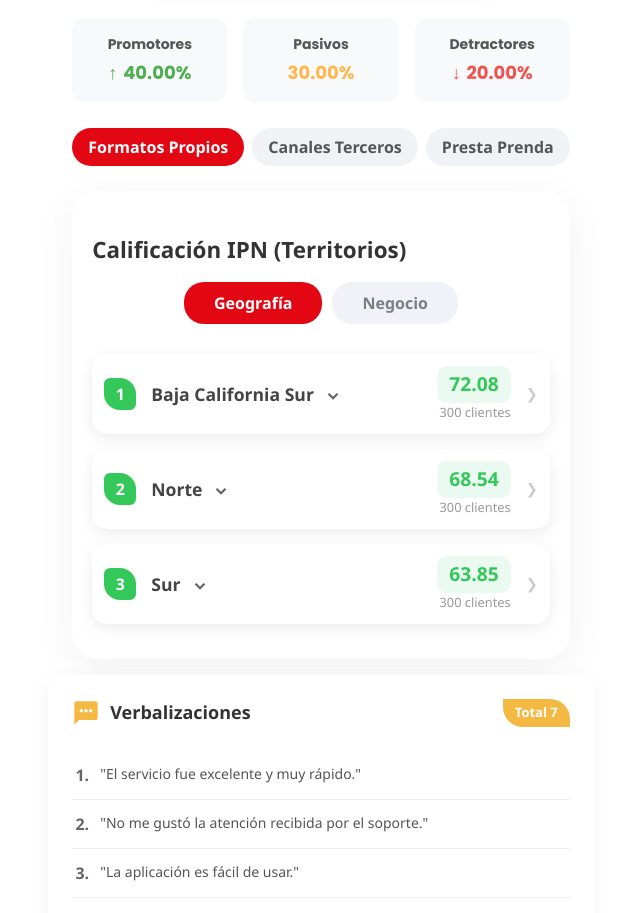
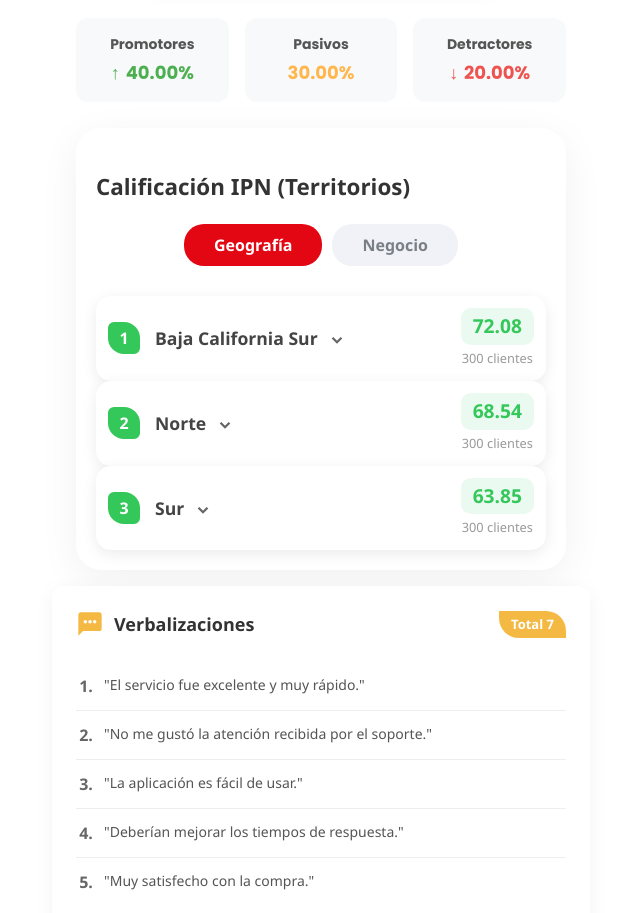
Before and after one commit to jluisgg01/vc-ipn, a Vue app: page / in a window 1280 px wide. Shown: the part 860-1773 px from the top of the page, without its empty margins (319-959 px from the left). Built offline with nearby package versions, Linux system fonts and the light colour scheme.

Commit message:
componentes finales

```diff
--- a/src/App.vue
+++ b/src/App.vue
@@ -1,4 +1,5 @@
 <script setup lang="ts">
+import { ref } from 'vue';
 import HeaderNavigation from "./components/HeaderNavigation.vue";
 import Buscador from "./components/Buscador.vue";
 import ComponenteResumen from "./components/ComponenteResumen.vue";
@@ -17,6 +18,9 @@ const verbalizations = [
   "Volvería a comprar sin duda.",
   "El precio es un poco alto para lo que ofrece."
 ];
+
+// Estado compartido para el filtro de canales
+const canalSeleccionado = ref('Formatos Propios');
 </script>
 
 <template>
@@ -28,14 +32,19 @@ const verbalizations = [
       <router-view />
 
       <div class="cards-container">
-        <Canales />
+        <!-- Canales actualiza la variable canalSeleccionado -->
+        <Canales v-model:filtroActivo="canalSeleccionado" />
+
         <TacometroCard
             :percentage="55"
             :clients="300"
             :trendValue="0.2"
         />
         <ComponenteResumen :detractores="20" :pasivos="30" :promotores="40" />
-        <Ranking />
+
+        <!-- Ranking recibe la variable canalSeleccionado -->
+        <Ranking :canalSeleccionado="canalSeleccionado" />
+
         <VerbalizationsCard :items="verbalizations" />
       </div>
     </main>
--- a/src/components/Canales.vue
+++ b/src/components/Canales.vue
@@ -1,5 +1,5 @@
 <script setup>
-import { ref, computed } from 'vue';
+import { ref, computed, watch } from 'vue';
 
 // 1. Estado para el filtro seleccionado
 const filtroActivo = ref('Formatos Propios');
@@ -34,6 +34,15 @@ const datosCanales = {
 
 // 4. Propiedad computada para obtener los datos según el filtro
 const infoFiltrada = computed(() => datosCanales[filtroActivo.value]);
+
+// Emitir el filtro activo
+const emit = defineEmits(['update:filtroActivo']);
+
+// Observar cambios en filtroActivo y emitir el evento
+watch(filtroActivo, (newValue) => {
+  emit('update:filtroActivo', newValue);
+}, { immediate: true }); // Emitir el valor inicial inmediatamente
+
 </script>
 
 <template>
--- a/src/components/Ranking.vue
+++ b/src/components/Ranking.vue
@@ -1,103 +1,154 @@
-¡Claro! Vamos a integrar el SVG Chevron directamente en la estructura de Ranking.vue. He refinado el código para que sea más limpio y profesional, aprovechando las capacidades de WebStorm para manejar componentes SFC (Single File Component).
-
-Aquí tienes el componente completo con la flecha programada y el detalle desplegable:
-
-Ranking.vue
-Fragmento de código
 <script setup>
 import { ref, computed } from 'vue';
 
-// --- ESTADO ---
-const canalSeleccionado = ref('Formatos Propios');
+const props = defineProps({
+  canalSeleccionado: { type: String, default: 'Formatos Propios' }
+});
+
 const segmentacionActiva = ref('Geografía');
-const itemAbierto = ref(null); // ID del ítem que está expandido
+const itemAbierto = ref(null);
 
 // --- MÉTODOS ---
-const toggleItem = (id) => {
-  itemAbierto.value = itemAbierto.value === id ? null : id;
-};
-
-// --- DATOS (Reglas de Negocio) ---
-const baseDeDatos = {
-  'Formatos Propios': {
-    header: { titulo: 'Red', periodo: 'Trimestral', corte: 'Enero', rango: '$40 a $45', badge: 'Q1' },
-    Geografía: [
-      {
-        id: 1, nombre: 'Baja California Sur', score: '72.08', clientes: '300 clientes',
-        detalle: { prom: '77.41%', pas: '11.63%', det: '10.40%' }
-      },
-      {
-        id: 2, nombre: 'Norte', score: '68.54', clientes: '300 clientes',
-        detalle: { prom: '65.10%', pas: '20.00%', det: '14.90%' }
-      },
-      {
-        id: 3, nombre: 'Sur', score: '63.85', clientes: '300 clientes',
-        detalle: { prom: '50.00%', pas: '30.00%', det: '20.00%' }
-      }
-    ],
-    Negocio: []
+const toggleItemGeografia = (id) => {
+  if (segmentacionActiva.value === 'Geografía') {
+    itemAbierto.value = itemAbierto.value === id ? null : id;
   }
 };
 
-const dataActual = computed(() => baseDeDatos[canalSeleccionado.value] || { header: {}, Geografía: [] });
-const rankingFiltrado = computed(() => dataActual.value[segmentacionActiva.value] || []);
+const handleNegocioToggle = (event, id) => {
+  event.stopPropagation();
+
+  // Si hacemos clic en el que ya está abierto, lo cerramos (vuelve a rojo)
+  if (itemAbierto.value === id) {
+    itemAbierto.value = null;
+  } else {
+    // Si hacemos clic en uno nuevo, el anterior se cierra automáticamente
+    // y este nuevo se abre (se pone en verde y baja al final)
+    itemAbierto.value = id;
+  }
+};
+
+// --- DATA ---
+const listaNegociosComun = [
+  { nombre: 'Afore', valor: 81.78 }, { nombre: 'Cajas', valor: 70.44 },
+  { nombre: 'Canales Terceros', valor: 73.69 }, { nombre: 'Captación', valor: 73.69 },
+  { nombre: 'Crédito al consumo', valor: 73.69 }, { nombre: 'Divisas', valor: 73.69 },
+  { nombre: 'Elektra', valor: 73.69 }, { nombre: 'Nómina Azteca', valor: 73.69 },
+  { nombre: 'Presta Prenda', valor: 58.20 }, { nombre: 'Préstamos Personales', valor: 55.40 },
+  { nombre: 'Remesas', valor: 50.15 }, { nombre: 'Seguros', valor: 45.00 }
+];
+
+const baseDeDatos = {
+  'Formatos Propios': {
+    Geografía: [
+      { id: 1, nombre: 'Baja California Sur', score: '72.08', clientes: '300 clientes', detalle: { prom: '77.41%', pas: '11.63%', det: '10.40%' } },
+      { id: 2, nombre: 'Norte', score: '68.54', clientes: '300 clientes', detalle: { prom: '65.10%', pas: '20.00%', det: '14.90%' } },
+      { id: 3, nombre: 'Sur', score: '63.85', clientes: '300 clientes', detalle: { prom: '50.00%', pas: '30.00%', det: '20.00%' } }
+    ],
+    Negocio: [
+      { id: 1, nombre: 'Norte', negocios: listaNegociosComun },
+      { id: 2, nombre: 'Sur', negocios: listaNegociosComun },
+      { id: 3, nombre: 'Centro', negocios: listaNegociosComun }
+    ]
+  },
+  'Canales Terceros': {
+    Geografía: [
+      { id: 1, nombre: 'Division del Norte', score: '70.50', clientes: '250 clientes', detalle: { prom: '75.00%', pas: '15.00%', det: '10.00%' } },
+      { id: 2, nombre: 'Occidente', score: '66.20', clientes: '200 clientes', detalle: { prom: '60.00%', pas: '25.00%', det: '15.00%' } },
+      { id: 3, nombre: 'Oriente', score: '62.10', clientes: '180 clientes', detalle: { prom: '55.00%', pas: '25.00%', det: '20.00%' } }
+    ],
+    Negocio: [
+      { id: 1, nombre: 'Division del Norte', negocios: listaNegociosComun },
+      { id: 2, nombre: 'Occidente', negocios: listaNegociosComun },
+      { id: 3, nombre: 'Oriente', negocios: listaNegociosComun }
+    ]
+  },
+  'Presta Prenda': {
+    Geografía: [
+      { id: 1, nombre: 'Baja California Sur', score: '74.30', clientes: '320 clientes', detalle: { prom: '78.00%', pas: '12.00%', det: '10.00%' } },
+      { id: 2, nombre: 'Centro', score: '69.10', clientes: '280 clientes', detalle: { prom: '66.00%', pas: '20.00%', det: '14.00%' } },
+      { id: 3, nombre: 'Sureste', score: '64.50', clientes: '260 clientes', detalle: { prom: '52.00%', pas: '28.00%', det: '20.00%' } }
+    ],
+    Negocio: [
+      { id: 1, nombre: 'Baja California Sur', negocios: listaNegociosComun },
+      { id: 2, nombre: 'Centro', negocios: listaNegociosComun },
+      { id: 3, nombre: 'Sureste', negocios: listaNegociosComun }
+    ]
+  }
+};
+
+// --- LÓGICA DE POSICIONAMIENTO ---
+const rankingFinal = computed(() => {
+  const lista = baseDeDatos[props.canalSeleccionado]?.[segmentacionActiva.value] || [];
+
+  if (segmentacionActiva.value === 'Negocio') {
+    return [...lista].sort((a, b) => {
+      // El item abierto (itemAbierto) siempre va al final
+      if (a.id === itemAbierto.value) return 1;
+      if (b.id === itemAbierto.value) return -1;
+      return a.id - b.id;
+    }).map(item => ({
+      ...item,
+      negocios: [...item.negocios].sort((a, b) => b.valor - a.valor)
+    }));
+  }
+  return lista;
+});
 </script>
 
 <template>
   <div class="ranking-wrapper">
-    <div class="tabs-canales">
-      <button
-          v-for="c in ['Formatos Propios', 'Canales Terceros', 'Presta Prenda']"
-          :key="c" @click="canalSeleccionado = c"
-          :class="['tab-btn', { 'tab-active': canalSeleccionado === c }]"
-      >
-        {{ c }}
-      </button>
-    </div>
-
     <div class="main-card">
       <h3 class="card-title">Calificación IPN (Territorios)</h3>
 
       <div class="segment-pill-container">
-        <button
-            v-for="t in ['Geografía', 'Negocio']" :key="t"
-            @click="segmentacionActiva = t"
-            :class="['segment-pill', { 'active': segmentacionActiva === t }]"
-        >
+        <button v-for="t in ['Geografía', 'Negocio']" :key="t"
+                @click="segmentacionActiva = t; itemAbierto = null"
+                :class="['segment-pill', { active: segmentacionActiva === t }]">
           {{ t }}
         </button>
       </div>
 
-      <div class="list-container">
-        <div v-for="item in rankingFiltrado" :key="item.id" class="ranking-group">
+      <transition-group name="list-reorder" tag="div" class="list-container">
+        <div v-for="item in rankingFinal" :key="item.id" class="ranking-group">
 
-          <div :class="['ranking-item', { 'item-expanded': itemAbierto === item.id }]" @click="toggleItem(item.id)">
-            <div class="rank-badge">{{ item.id }}</div>
+          <div :class="['ranking-item', { 'item-expanded': itemAbierto === item.id, 'no-cursor': segmentacionActiva === 'Negocio' }]"
+               @click="toggleItemGeografia(item.id)">
+
+            <div class="rank-badge"
+                 :class="{
+                'bg-green': segmentacionActiva === 'Geografía' || itemAbierto === item.id,
+                'bg-gray': segmentacionActiva === 'Negocio' && itemAbierto !== item.id
+              }">
+              {{ item.id }}
+            </div>
 
             <div class="name-section">
               <span class="location-name">{{ item.nombre }}</span>
-              <div class="chevron-container">
-                <svg
-                    class="chevron-down"
-                    :class="{ 'rotate': itemAbierto === item.id }"
-                    viewBox="0 0 24 24" fill="none" stroke="currentColor" stroke-width="3"
-                >
+              <div class="chevron-container" v-if="segmentacionActiva === 'Geografía'">
+                <svg class="chevron-down" :class="{ rotate: itemAbierto === item.id }" viewBox="0 0 24 24" fill="none" stroke="currentColor" stroke-width="3">
                   <path d="m6 9 6 6 6-6"/>
                 </svg>
               </div>
             </div>
 
             <div class="metrics-section">
-              <div class="score-box">{{ item.score }}</div>
-              <span class="client-count">{{ item.clientes }}</span>
+              <template v-if="segmentacionActiva === 'Geografía'">
+                <div class="score-box">{{ item.score }}</div>
+                <span class="client-count">{{ item.clientes }}</span>
+              </template>
+              <template v-else>
+                <div @click="handleNegocioToggle($event, item.id)"
+                     :class="['toggle-switch', itemAbierto === item.id ? 'is-green' : 'is-red']">
+                  <div class="toggle-knob"></div>
+                </div>
+              </template>
             </div>
-
-            <div class="next-arrow">❯</div>
           </div>
 
           <transition name="slide">
             <div v-if="itemAbierto === item.id" class="detail-pane">
-              <div class="detail-grid">
+              <div v-if="segmentacionActiva === 'Geografía'" class="detail-grid">
                 <div class="detail-card">
                   <span class="detail-label">Promotores</span>
                   <span class="detail-value v-green">
@@ -117,84 +168,82 @@ const rankingFiltrado = computed(() => dataActual.value[segmentacionActiva.value
                   </span>
                 </div>
               </div>
+
+              <div v-else class="business-table">
+                <div class="table-header"><span>Negocio</span><span>Calificación IPN</span></div>
+                <div v-for="neg in item.negocios" :key="neg.nombre" class="table-row">
+                  <span class="neg-name">{{ neg.nombre }}</span>
+                  <div class="bar-outer">
+                    <div class="bar-inner" :class="neg.valor > 60 ? 'bar-green' : 'bar-red'" :style="{ width: neg.valor + '%' }">
+                      <span class="bar-label">{{ neg.valor }}%</span>
+                    </div>
+                  </div>
+                </div>
+              </div>
             </div>
           </transition>
         </div>
-      </div>
+      </transition-group>
     </div>
   </div>
 </template>
 
 <style scoped>
-/* Estructura Base */
-.ranking-wrapper { font-family: 'Segoe UI', sans-serif; width: 100%; padding: 0; background: transparent; box-sizing: border-box; }
+/* --- ESTILOS IGUALES AL ANTERIOR --- */
+.ranking-wrapper { font-family: 'Segoe UI', sans-serif; width: 100%; }
+.main-card { background: white; border-radius: 25px; padding: 20px; box-shadow: 0 10px 40px rgba(0,0,0,0.06); }
+.card-title { font-weight: 700; margin-bottom: 20px; font-size: 1.4rem; text-align: left; }
 
-/* Botones Superiores */
-.tabs-canales { display: flex; gap: 8px; margin-bottom: 20px; overflow-x: auto; padding-bottom: 5px; }
-.tab-btn { border: none; padding: 8px 16px; border-radius: 20px; background: #f0f2f5; color: #555; cursor: pointer; font-weight: 600; white-space: nowrap; }
-.tab-active { background: #e30613; color: white; }
-
-/* Card Blanca */
-.main-card { background: white; border-radius: 25px; padding: 20px; box-shadow: 0 10px 40px rgba(0,0,0,0.06); width: 100%; box-sizing: border-box; }
-.card-title { text-align: left; color: #333; margin-bottom: 15px; font-size: 1.4rem; font-weight: 700; }
-
-/* Segment Pills (Geografía/Negocio) */
 .segment-pill-container { display: flex; justify-content: center; gap: 10px; margin-bottom: 30px; }
 .segment-pill { border: none; padding: 10px 30px; border-radius: 20px; background: #f0f2f8; color: #7a7e85; font-weight: 600; cursor: pointer; }
 .segment-pill.active { background: #e30613; color: white; }
 
-/* Ranking Items */
-.ranking-group { margin-bottom: 15px; }
-.ranking-item {
-  display: flex; align-items: center; background: white; padding: 12px;
-  border-radius: 15px; box-shadow: 0 4px 15px rgba(0,0,0,0.08);
-  cursor: pointer; position: relative; z-index: 10; transition: transform 0.2s;
-}
-.item-expanded { border-bottom-left-radius: 0; border-bottom-right-radius: 0; }
+.ranking-item { display: flex; align-items: center; background: white; padding: 12px; border-radius: 15px; box-shadow: 0 4px 15px rgba(0,0,0,0.08); cursor: pointer; position: relative; z-index: 10; transition: all 0.3s ease; }
+.item-expanded { border-bottom-left-radius: 0; border-bottom-right-radius: 0; box-shadow: none; border: 1px solid #eee; border-bottom: none; }
+.no-cursor { cursor: default; }
 
-.rank-badge {
-  background: #34c759; color: white; width: 32px; height: 32px;
-  border-radius: 6px 16px 6px 16px; display: flex; align-items: center; justify-content: center;
-  font-weight: bold; margin-right: 15px; flex-shrink: 0;
-}
+.rank-badge { width: 32px; height: 32px; border-radius: 6px 16px 6px 16px; display: flex; align-items: center; justify-content: center; font-weight: bold; margin-right: 15px; color: white; transition: 0.3s; flex-shrink: 0; }
+.bg-green { background-color: #34c759; }
+.bg-gray { background-color: #bdc3c7; }
 
-.name-section { flex: 1; display: flex; flex-direction: row; align-items: center; gap: 10px; }
+.name-section { flex: 1; display: flex; align-items: center; gap: 10px; }
 .location-name { font-weight: 700; color: #444; font-size: 1.1rem; }
 
-/* ESTILO DEL CHEVRON SVG */
-.chevron-container {
-  display: flex;
-  align-items: center;
-  justify-content: center;
-  height: 100%; /* Asegura que ocupe la altura de la línea */
-  padding-top: 4px; /* Baja el contenedor completo */
-}
-
-.chevron-down { width: 18px; height: 18px; color: #666; transition: transform 0.3s ease; display: block; }
+.chevron-container { display: flex; align-items: center; justify-content: center; height: 100%; padding-top: 4px; }
+.chevron-down { width: 18px; color: #666; transition: 0.3s; display: block; }
 .chevron-down.rotate { transform: rotate(180deg); }
 
-.metrics-section { display: flex; flex-direction: column; align-items: flex-end; margin-left: 10px; }
-.score-box { background: #eafaf1; color: #34c759; padding: 4px 12px; border-radius: 10px; font-weight: bold; font-size: 1.2rem; white-space: nowrap; }
-.client-count { font-size: 0.8rem; color: #999; text-align: right; display: block; white-space: nowrap; }
-.next-arrow { color: #ccc; margin-left: 15px; font-size: 0.9rem; }
+.score-box { background: #eafaf1; color: #34c759; padding: 4px 12px; border-radius: 10px; font-weight: bold; font-size: 1.2rem; }
+.client-count { font-size: 0.8rem; color: #999; }
 
-/* Panel de Detalle */
-.detail-pane {
-  background: #f8f9fa; border: 1px solid #eee; margin-top: -10px;
-  padding: 30px 15px 15px; border-radius: 0 0 15px 15px;
-}
+.toggle-switch { width: 48px; height: 24px; border-radius: 20px; position: relative; cursor: pointer; transition: 0.3s; }
+.is-red { background: #e30613; }
+.is-green { background: #34c759; }
+.toggle-knob { position: absolute; top: 2px; left: 2px; width: 20px; height: 20px; background: white; border-radius: 50%; transition: 0.3s; }
+.is-green .toggle-knob { transform: translateX(24px); }
+
+.detail-pane { background: #f8f9fa; border: 1px solid #eee; margin-top: -10px; padding: 30px 15px 15px; border-radius: 0 0 15px 15px; }
+.business-table { background: white; border-radius: 12px; overflow: hidden; border: 1px solid #dfe4ea; }
+.table-header { display: flex; justify-content: space-between; background: #a4b0be; padding: 8px 15px; color: white; font-size: 0.85rem; font-weight: 600; }
+.table-row { display: flex; align-items: center; padding: 10px 15px; border-bottom: 1px solid #f1f2f6; }
+.neg-name { flex: 0 0 45%; font-size: 0.85rem; color: #333; }
+.bar-outer { flex: 1; background: #f1f2f6; height: 18px; border-radius: 10px; overflow: hidden; }
+.bar-inner { height: 100%; display: flex; align-items: center; justify-content: flex-end; padding-right: 8px; border-radius: 10px; transition: width 0.6s ease; }
+.bar-green { background: #34c759; }
+.bar-red { background: #ff4757; }
+.bar-label { color: white; font-size: 0.7rem; font-weight: 700; }
+
 .detail-grid { display: grid; grid-template-columns: repeat(3, 1fr); gap: 10px; }
 .detail-card { background: white; padding: 12px 5px; border-radius: 12px; text-align: center; box-shadow: 0 2px 5px rgba(0,0,0,0.03); }
 .detail-label { display: block; font-size: 0.75rem; color: #777; font-weight: 600; margin-bottom: 5px; }
-.detail-value { font-weight: bold; font-size: 0.9rem; display: flex; align-items: center; justify-content: center; gap: 3px; flex-wrap: wrap; }
-
+.detail-value { font-weight: bold; font-size: 0.9rem; display: flex; align-items: center; justify-content: center; gap: 3px; }
 .v-green { color: #34c759; }
 .v-yellow { color: #f1c40f; }
 .v-red { color: #e74c3c; }
 
 .icon-up, .icon-down { width: 12px; height: 12px; }
 
-/* Animación slide */
-.slide-enter-active, .slide-leave-active { transition: all 0.3s ease-out; max-height: 200px; overflow: hidden; }
-.slide-enter-from, .slide-leave-to { max-height: 0; opacity: 0; transform: translateY(-10px); }
+.list-reorder-move { transition: transform 0.6s cubic-bezier(0.55, 0, 0.1, 1); }
+.slide-enter-active, .slide-leave-active { transition: all 0.3s ease; max-height: 800px; overflow: hidden; }
+.slide-enter-from, .slide-leave-to { max-height: 0; opacity: 0; }
 </style>
```
